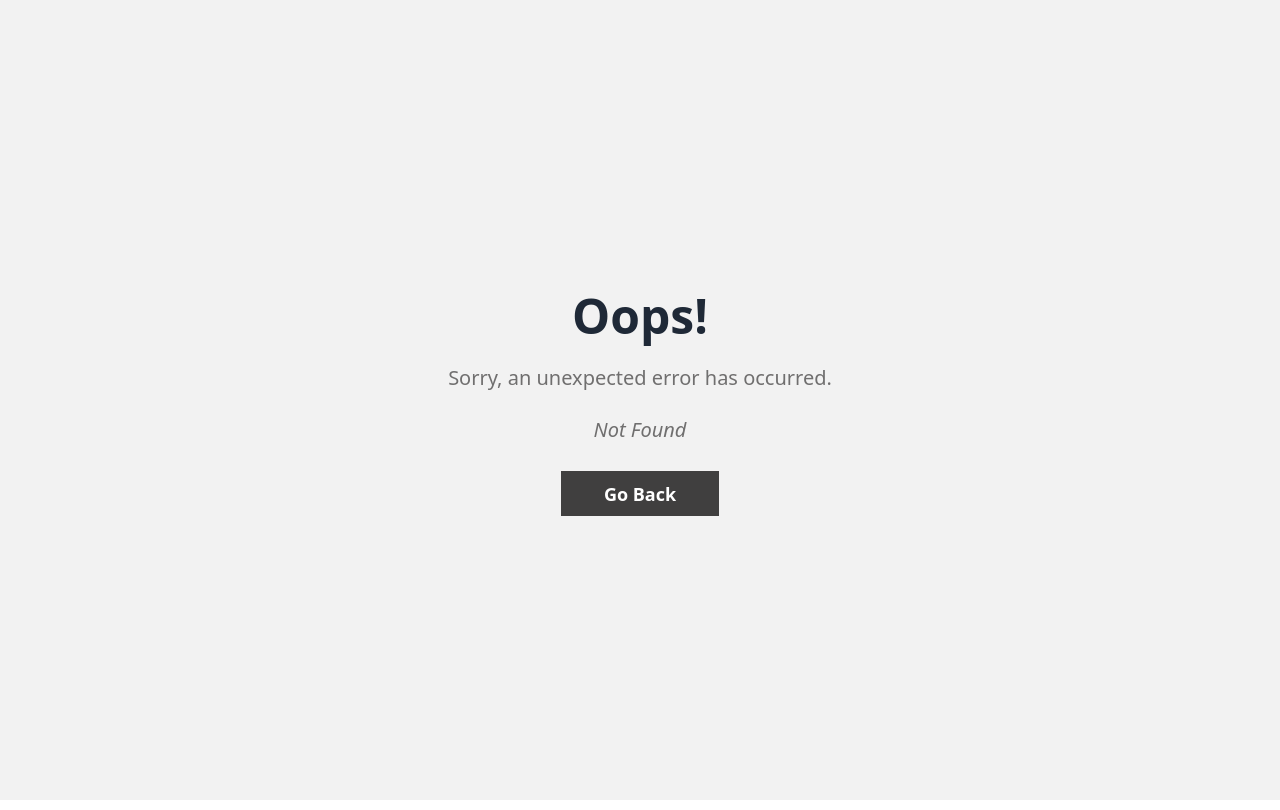
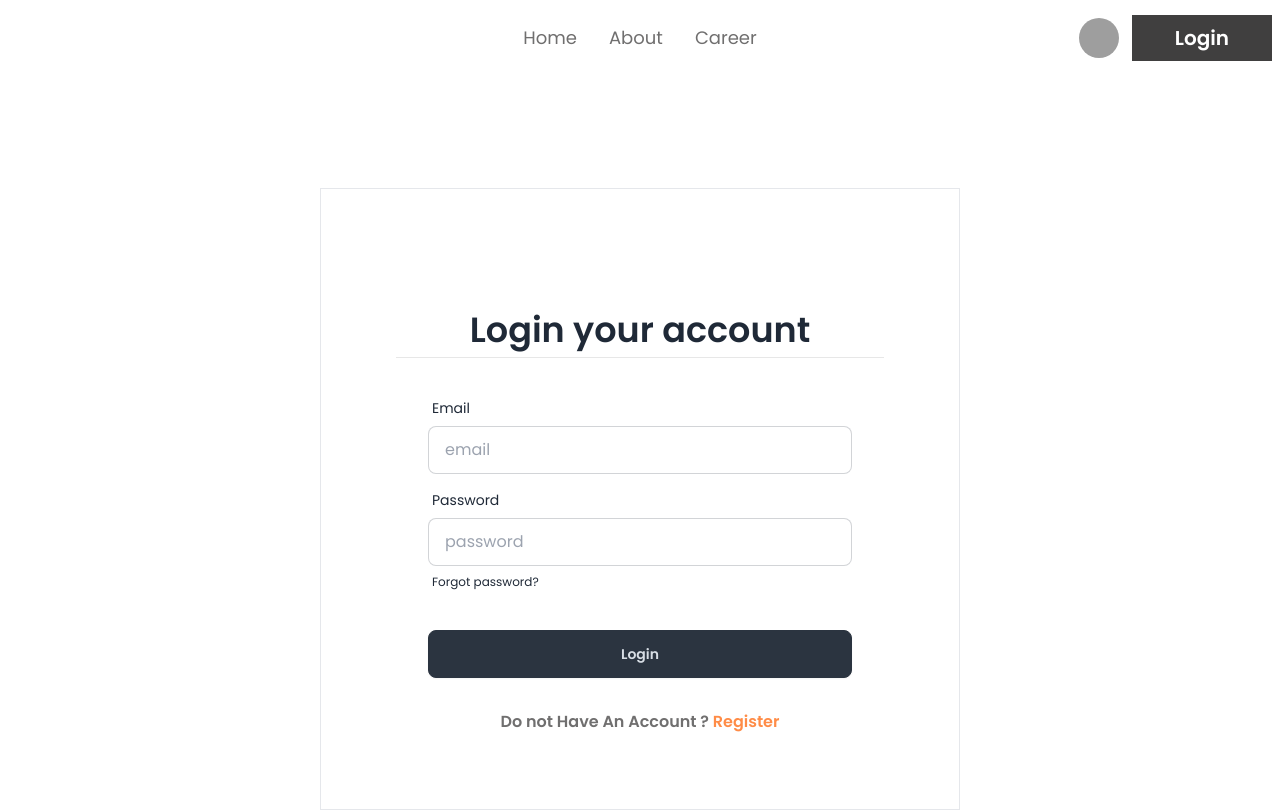
Before and after one commit to riponmondalbd/latest-dragon-news, a React (Vite) app: page /login in a window 1280 px wide. Before the commit this address had no page. Built offline with nearby package versions, Linux system fonts and the light colour scheme; grey boxes are pictures that could not be loaded.

Commit message:
make login page

```diff
--- /dev/null
+++ b/src/page/LoginPage/LoginPage.jsx
@@ -0,0 +1,56 @@
+import { Link } from "react-router-dom";
+import Navbar from "../shared/Navbar/Navbar";
+
+const LoginPage = () => {
+  return (
+    <div>
+      <Navbar />
+      <div className="md:w-1/2 mx-auto border p-[75px] mt-28">
+        <h2 className="text-center text-[35px] font-semibold mt-10">
+          Login your account
+        </h2>
+        <div className="border-b-[1px] border-[#E7E7E7] "></div>
+        <form className="card-body">
+          <div className="form-control">
+            <label className="label">
+              <span className="label-text">Email</span>
+            </label>
+            <input
+              type="email"
+              placeholder="email"
+              className="input input-bordered"
+              required
+            />
+          </div>
+          <div className="form-control">
+            <label className="label">
+              <span className="label-text">Password</span>
+            </label>
+            <input
+              type="password"
+              placeholder="password"
+              className="input input-bordered"
+              required
+            />
+            <label className="label">
+              <a href="#" className="label-text-alt link link-hover">
+                Forgot password?
+              </a>
+            </label>
+          </div>
+          <div className="form-control mt-6">
+            <button className="btn btn-neutral">Login</button>
+          </div>
+        </form>
+        <p className="text-center text-base font-semibold text-[#706F6F]">
+          Do not Have An Account ?{" "}
+          <Link className="text-[#FF8C47]" to={"/register"}>
+            Register
+          </Link>
+        </p>
+      </div>
+    </div>
+  );
+};
+
+export default LoginPage;
--- a/src/routes/Router.jsx
+++ b/src/routes/Router.jsx
@@ -2,6 +2,7 @@ import { createBrowserRouter } from "react-router-dom";
 import Root from "../layout/Root";
 import ErrorPage from "../page/ErrorPage/ErrorPage";
 import Home from "../page/Home/Home";
+import LoginPage from "../page/LoginPage/LoginPage";
 
 const router = createBrowserRouter([
   {
@@ -13,6 +14,10 @@ const router = createBrowserRouter([
         path: "/",
         element: <Home />,
       },
+      {
+        path: "/login",
+        element: <LoginPage />,
+      },
     ],
   },
 ]);
```
